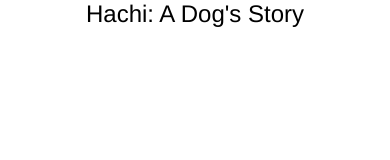
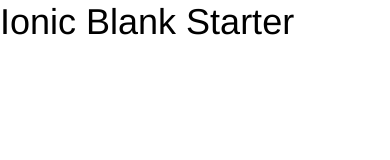
Before and after one commit to csrgxtu/Hachi, a website: page www/index.html in a window 390 px wide. Drawn offline with Linux system fonts and the light colour scheme; some packages are replaced by stand-ins of ours; files that its build step writes are made by us from their sources.

Commit message:
rebuilld

```diff
--- a/config.xml
+++ b/config.xml
@@ -1,5 +1,5 @@
 <?xml version="1.0" encoding="UTF-8" standalone="yes"?>
-<widget id="com.ionicframework.hachi432780" version="0.0.1" xmlns="http://www.w3.org/ns/widgets" xmlns:cdv="http://cordova.apache.org/ns/1.0">
+<widget id="com.ionicframework.hachi992423" version="0.0.1" xmlns="http://www.w3.org/ns/widgets" xmlns:cdv="http://cordova.apache.org/ns/1.0">
   <name>Hachi</name>
   <description>
         An Ionic Framework and Cordova project.
--- a/www/index.html
+++ b/www/index.html
@@ -23,15 +23,12 @@
   </head>
   <body ng-app="starter">
 
-    <!-- <ion-pane>
+    <ion-pane>
       <ion-header-bar class="bar-stable">
         <h1 class="title">Ionic Blank Starter</h1>
       </ion-header-bar>
       <ion-content>
       </ion-content>
-    </ion-pane> -->
-    <center>
-      <h3>Hachi: A Dog's Story</h3>
-    </center>
+    </ion-pane>
   </body>
 </html>
--- a/www/js/app.js
+++ b/www/js/app.js
@@ -15,6 +15,5 @@
     if(window.StatusBar) {
       StatusBar.styleDefault();
     }
-    StatusBar.hide()
   });
 })
```
